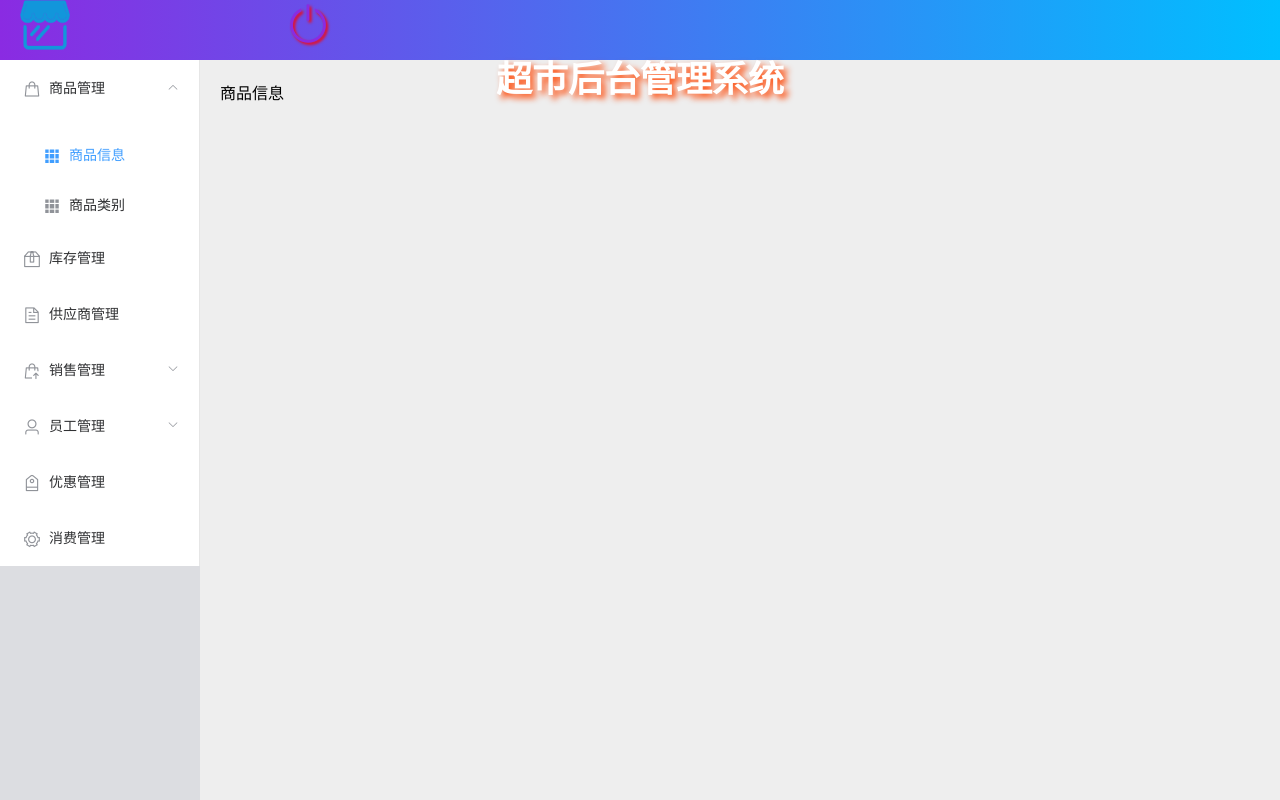
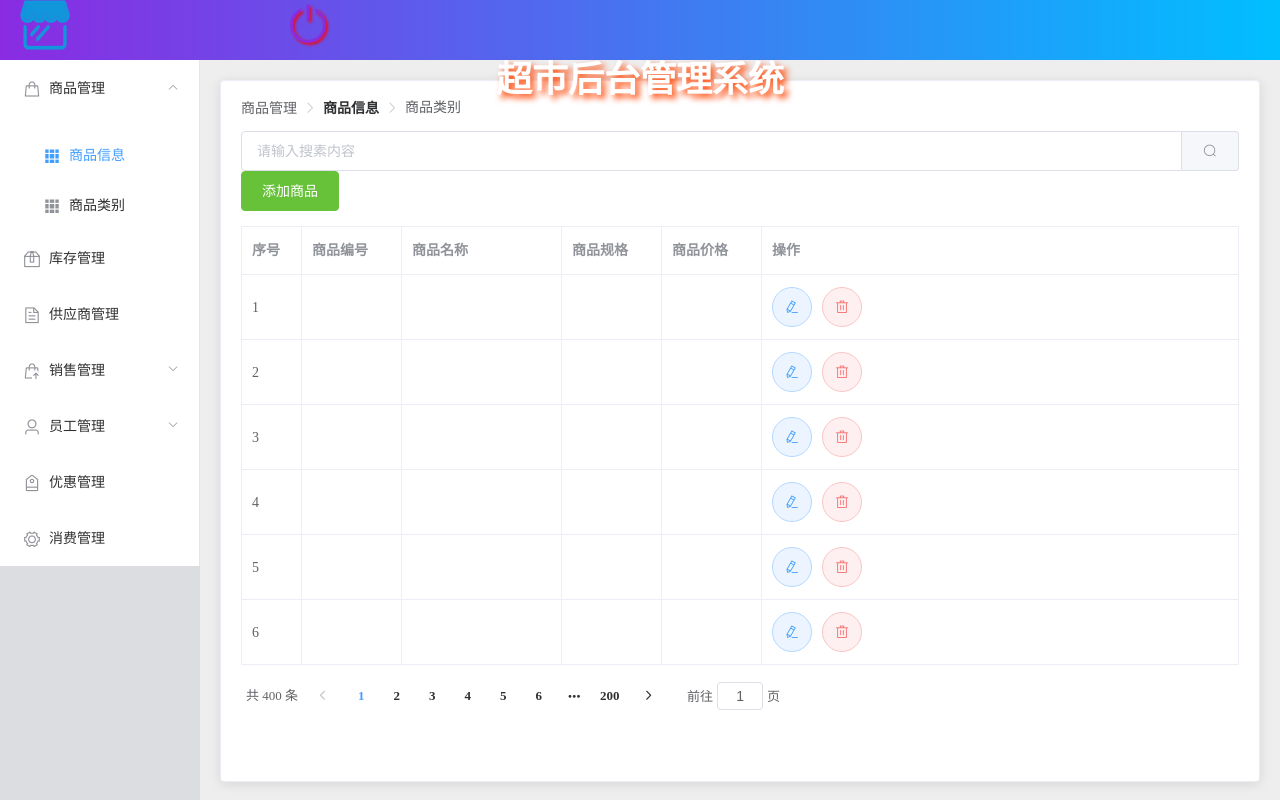
Before and after one commit to liunianjie415/shoptest, a Vue app: page /#/ginfo in a window 1280 px wide. Built offline with nearby package versions, Linux system fonts and the light colour scheme.

Commit message:
商品信息的一些页面

```diff
--- a/src/components/goodsinfo.vue
+++ b/src/components/goodsinfo.vue
@@ -1,13 +1,93 @@
 <template>
-    <div>商品信息</div>
+<el-card class="box-card">
+    <el-breadcrumb separator-class="el-icon-arrow-right">
+        <el-breadcrumb-item>商品管理</el-breadcrumb-item>
+        <el-breadcrumb-item :to="{ path: '/ginfo' }">商品信息</el-breadcrumb-item>
+        <el-breadcrumb-item :to="{ path: '/gtype' }">商品类别</el-breadcrumb-item>
+    </el-breadcrumb>
+    <el-row class="gsearch">
+        <el-col>
+            <el-input placeholder="请输入搜素内容" clearable class="searchinput" v-model="query">
+                <el-button slot="append" icon="el-icon-search"></el-button>
+            </el-input>
+            <el-button type="success" class="addbtn">添加商品</el-button>
+        </el-col>
+    </el-row>
+    <el-table :data="tableData" border style="width: 100%" class="gtable">
+        <el-table-column type="index" label="序号" width="60">
+        </el-table-column>
+        <el-table-column prop="" label="商品编号" width="100">
+        </el-table-column>
+        <el-table-column prop="" label="商品名称" width="160">
+        </el-table-column>
+        <el-table-column prop="" label="商品规格" width="100">
+        </el-table-column>
+        <el-table-column prop="" label="商品价格" width="100">
+        </el-table-column>
+        <el-table-column label="操作">
+            <template slot-scope="">
+                <el-button type="primary" icon="el-icon-edit" circle plain></el-button>
+                <el-button type="danger" icon="el-icon-delete" circle plain></el-button>
+            </template>
+        </el-table-column>
+    </el-table>
+     <el-pagination
+     class="gpage"
+      @size-change="handleSizeChange"
+      @current-change="handleCurrentChange"
+      :current-page="1"
+      :page-sizes="[5, 10, 15, 20]"
+      :page-size="2"
+      layout="total, prev, pager, next, jumper"
+      :total="400">
+    </el-pagination>
+</el-card>
 </template>
 
 <script>
 export default {
-
+    methods: {
+        handleClick(row) {
+            console.log(row);
+        },
+        handleSizeChange(val) {
+        console.log(`每页 ${val} 条`);
+        },
+        handleCurrentChange(val) {
+        console.log(`当前页: ${val}`);
+        }
+    },
+    data() {
+        return {
+            query: '',
+            tableData: [{}, {}, {}, {}, {}, {}]
+        }
+    }
 }
 </script>
 
 <style>
+.box-card {
+    height: 100%;
+}
 
+.searchinput {
+    width: 300px;
+}
+
+.addbtn {
+    margin-left: 830px;
+}
+
+.gtable {
+    margin-top: 15px;
+}
+
+.gsearch {
+    margin-top: 15px;
+}
+
+.gpage {
+    margin-top: 15px;
+}
 </style>
```
